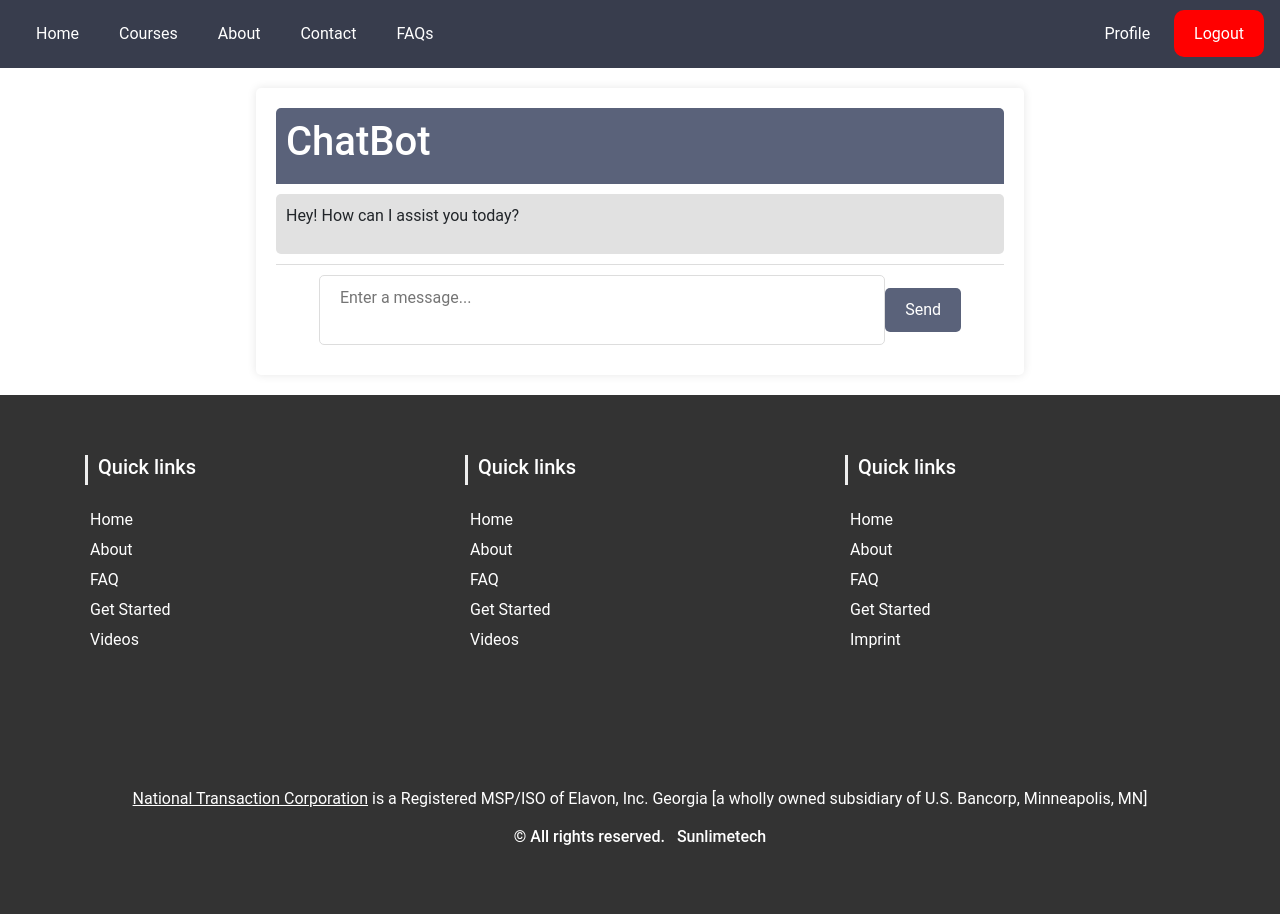
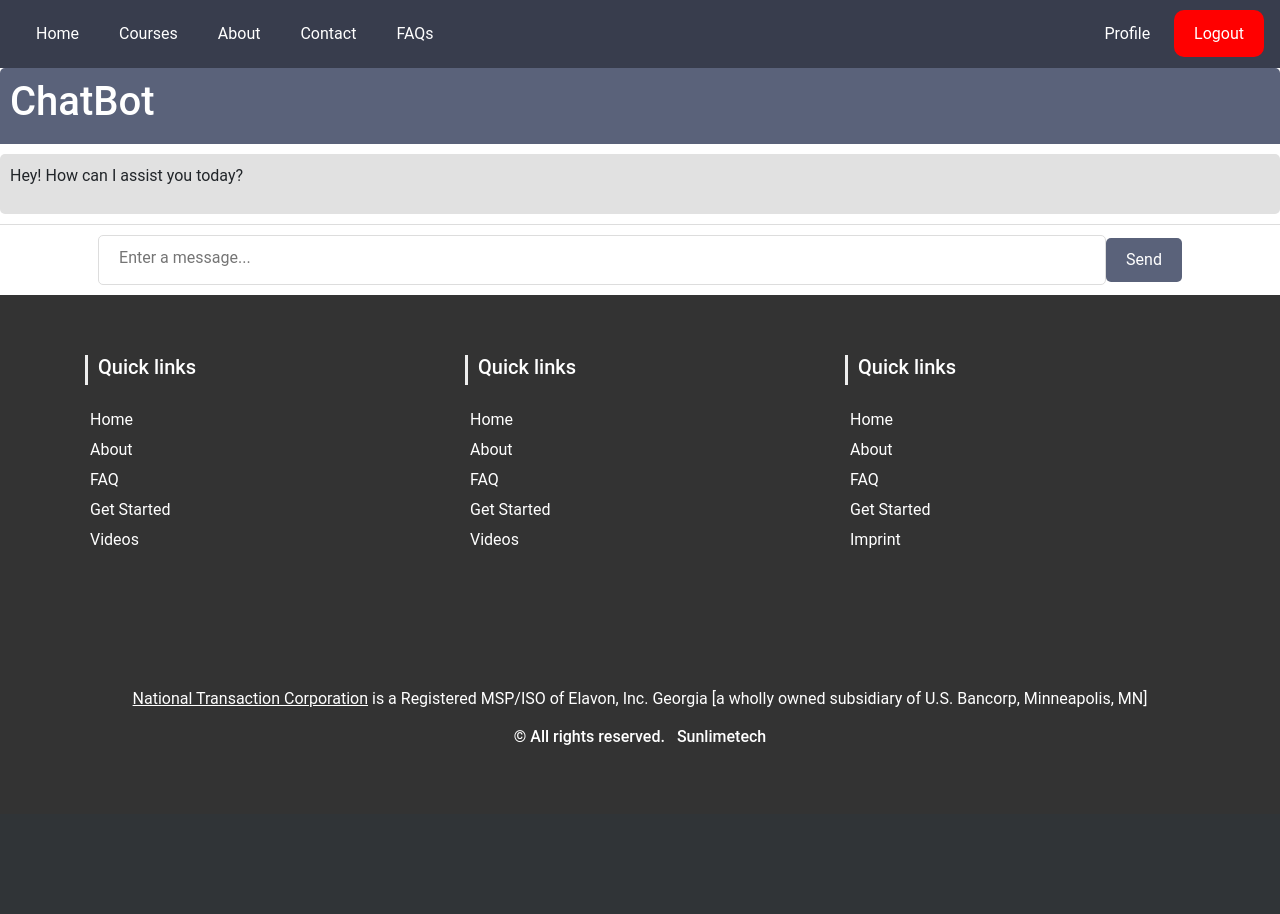
Before and after one commit to chaitany851P/Inner-Light-Advisor, a Flask app: page /chatbot in a window 1280 px wide. After the commit the page ends 745 px from the top, so only its background shows below. Run offline with Flask 3, Linux system fonts and the light colour scheme.

Commit message:
updatecss

```diff
--- a/static/css/s2.css
+++ b/static/css/s2.css
@@ -11,7 +11,7 @@
     text-align: center;
 }
 
-.container2 {
+.container3{
     width: 60%;
     margin: 20px auto;
     padding: 20px;
@@ -46,6 +46,7 @@
 .chat-section h2 {
     margin-top: 0;
     color: #5a627a;
+
 }
 
 .chat-section p {
@@ -101,11 +102,11 @@
 
 .chat-input textarea {
     width: 80%;
+    height: 50px;
     padding: 10px 20px;
     border: 1px solid #ddd;
     border-radius: 5px;
     resize: none;
-
 }
 
 .chat-input button {
```
